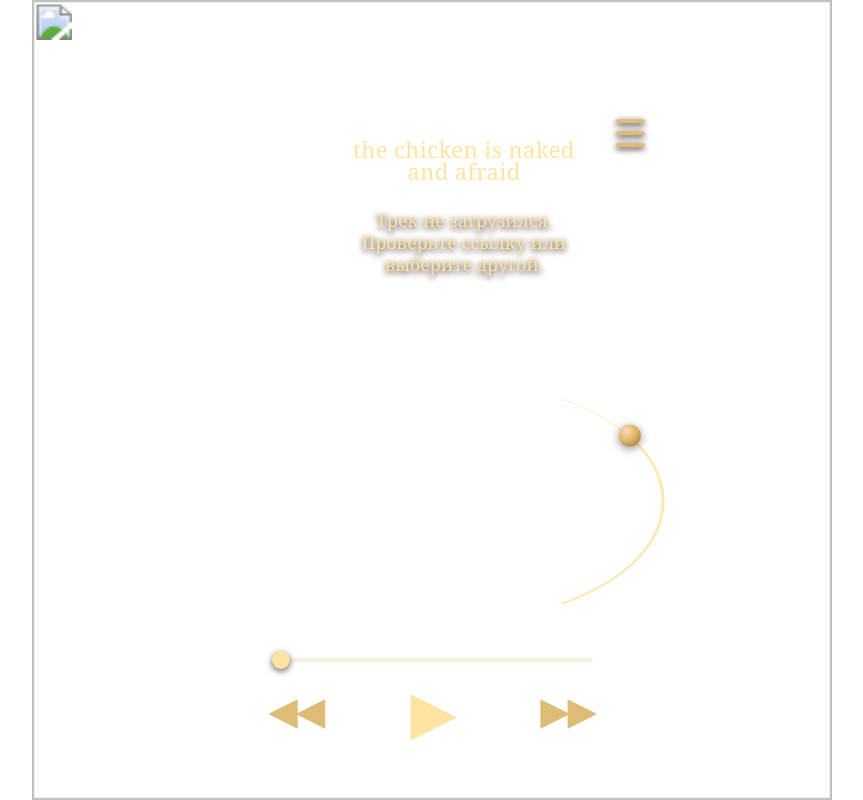
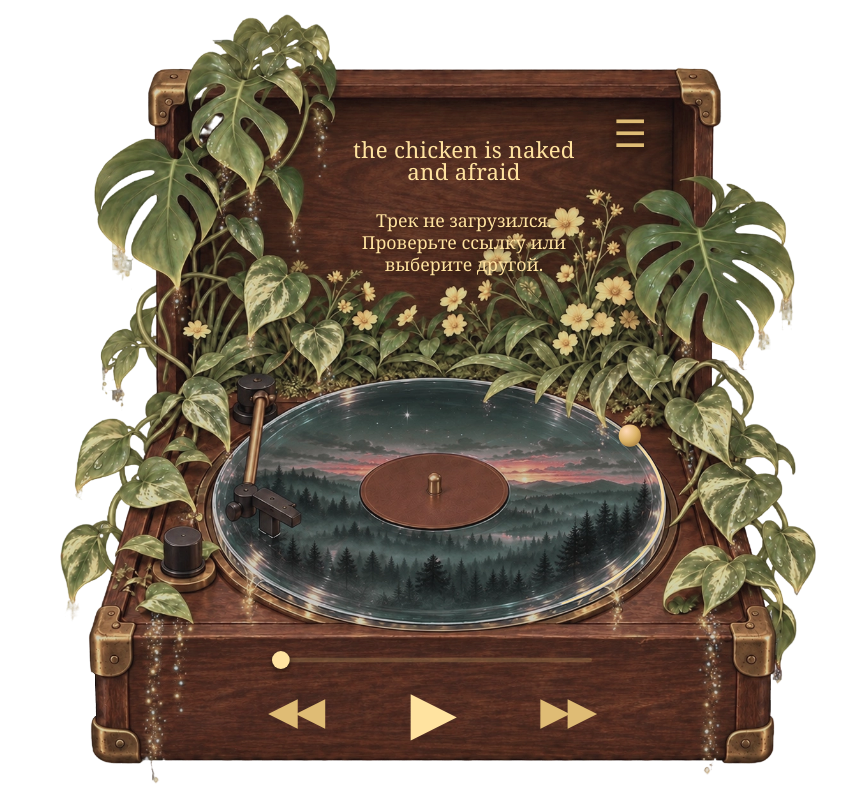
Before and after one commit to sweet-nerevar/dnd-music-player, a plain HTML site: page index.htm in a window 1280 px wide. Shown: the whole page, without its empty margins (208-1071 px from the left). Drawn offline with Linux system fonts and the light colour scheme.

Commit message:
Update index.htm
fixed links

```diff
--- a/index.htm
+++ b/index.htm
@@ -431,16 +431,16 @@
     // Основной файл: прозрачная накладка без картинки.
     // Если PNG должна находиться внутри HTML, вставьте ее прямую ссылку сюда.
     // В отдельном файле preview картинка уже встроена, ссылка не требуется.
-    const PLAYER_ART_URL = "/.player_image.webp";
+    const PLAYER_ART_URL = "/player_image.webp";
 
     // Исходные треки и ссылки сохранены без изменений.
     const TRACKS = [
-      { artist: "the chicken is naked and afraid", url: "/.1.mp3" },
-      { artist: "throne", url: "/.2.mp3" },
-      { artist: "little knives", url: "/.3.mp3" },
-      { artist: "sit / stay", url: "/.4.mp3" },
-      { artist: "everything i wanted", url: "/.5.mp3" },
-      { artist: "my destiny", url: "/.6.mp3" }
+      { artist: "the chicken is naked and afraid", url: "/1.mp3" },
+      { artist: "throne", url: "/2.mp3" },
+      { artist: "little knives", url: "/3.mp3" },
+      { artist: "sit / stay", url: "/4.mp3" },
+      { artist: "everything i wanted", url: "/5.mp3" },
+      { artist: "my destiny", url: "/6.mp3" }
     ];
     const LOOP_PLAYLIST = true;
     const DESIGN_SIZE = 360;
```
